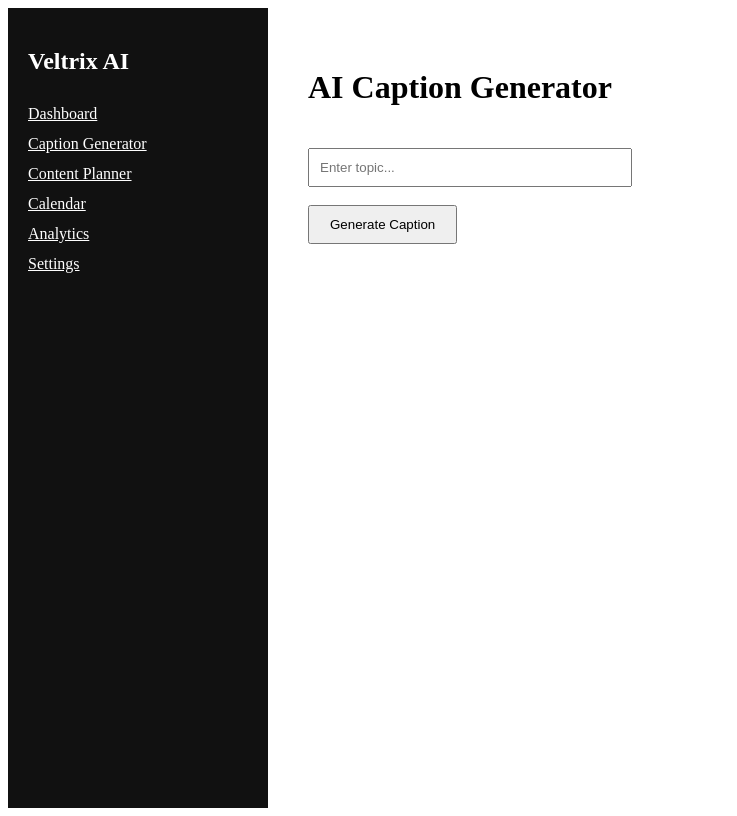
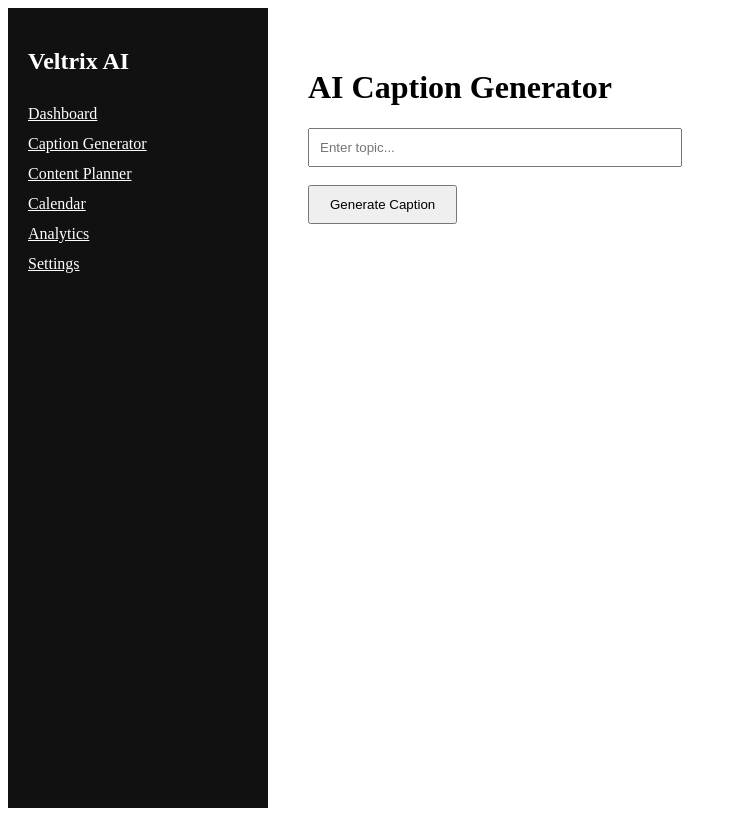
Before and after one commit to syedfaraz0099-sketch/veltrix-social-ai, a Next.js app in the folder frontend/: page /dashboard/caption in a window 1280 px wide. Shown: the whole page, without its empty margins (0-737 px from the left). Built offline with nearby package versions, Linux system fonts and the light colour scheme.

Commit message:
Update page.tsx

```diff
--- a/frontend/app/dashboard/caption/page.tsx
+++ b/frontend/app/dashboard/caption/page.tsx
@@ -22,6 +22,7 @@ export default function CaptionPage() {
     const data = await res.json()
 
     setCaption(data.caption)
+
     setLoading(false)
   }
 
@@ -35,7 +36,7 @@ export default function CaptionPage() {
         placeholder="Enter topic..."
         value={topic}
         onChange={(e) => setTopic(e.target.value)}
-        style={{ padding: "10px", width: "300px", marginTop: "20px" }}
+        style={{ padding: "10px", width: "350px" }}
       />
 
       <br /><br />
```
